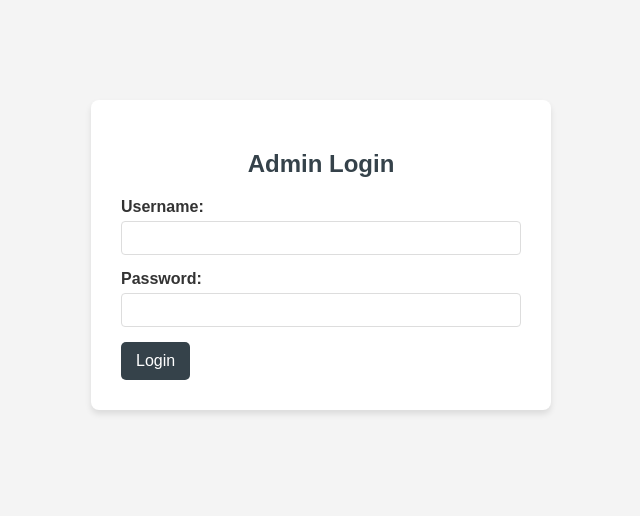
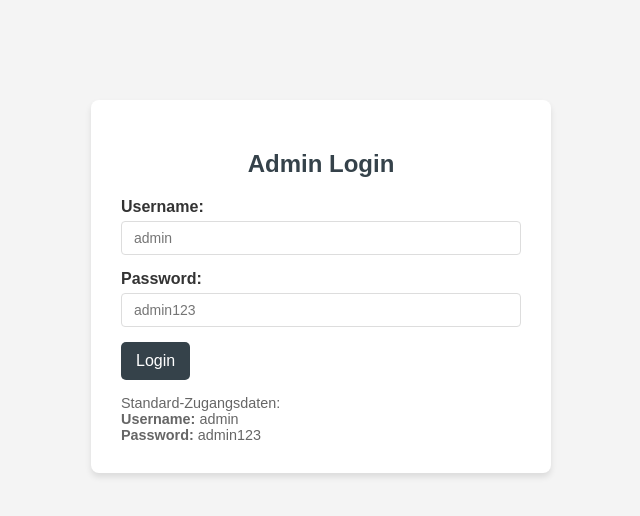
Before and after one commit to chris738/browsergame, a PHP site: page /admin.php in a window 1280 px wide. Shown: the top 516 px of the page, without its empty margins (319-959 px from the left). Run offline with PHP 8.4, Linux system fonts and the light colour scheme.

Commit message:
Fix admin login issue after new installation
Co-authored-by: chris738 <6369590+chris738@users.noreply.github.com>

```diff
--- a/admin.php
+++ b/admin.php
@@ -1,5 +1,16 @@
 <?php
 session_start();
+
+// Add some debugging for new installations
+if (isset($_GET['debug']) && $_GET['debug'] === 'session') {
+    echo "<pre>";
+    echo "Session debug info:\n";
+    echo "Session ID: " . session_id() . "\n";
+    echo "Session save path: " . session_save_path() . "\n";
+    echo "Session data: " . print_r($_SESSION, true) . "\n";
+    echo "</pre>";
+}
+
 require_once 'php/database.php';
 
 // Simple admin authentication
@@ -16,8 +27,10 @@ if ($_SERVER['REQUEST_METHOD'] === 'POST' && isset($_POST['login'])) {
     if ($username === $admin_username && $password === $admin_password) {
         $_SESSION['admin_logged_in'] = true;
         $isLoggedIn = true;
+        // Add a small delay to ensure session is written
+        usleep(100000); // 0.1 seconds
     } else {
-        $loginError = 'Invalid credentials';
+        $loginError = 'Ungültige Zugangsdaten. Verwende: admin / admin123';
     }
 }
 
@@ -49,13 +62,18 @@ if (!$isLoggedIn) {
         <form method="POST">
             <div class="form-group">
                 <label for="username">Username:</label>
-                <input type="text" id="username" name="username" required>
+                <input type="text" id="username" name="username" required placeholder="admin">
             </div>
             <div class="form-group">
                 <label for="password">Password:</label>
-                <input type="password" id="password" name="password" required>
+                <input type="password" id="password" name="password" required placeholder="admin123">
             </div>
             <button type="submit" name="login">Login</button>
+            <div style="margin-top: 15px; font-size: 0.9em; color: #666;">
+                Standard-Zugangsdaten:<br>
+                <strong>Username:</strong> admin<br>
+                <strong>Password:</strong> admin123
+            </div>
         </form>
     </div>
 </body>
--- a/php/admin-buildings.php
+++ b/php/admin-buildings.php
@@ -4,14 +4,14 @@ require_once 'database.php';
 
 // Check admin authentication
 if (!isset($_SESSION['admin_logged_in']) || $_SESSION['admin_logged_in'] !== true) {
-    header('Location: admin.php');
+    header('Location: ../admin.php');
     exit;
 }
 
 // Handle logout
 if (isset($_GET['logout'])) {
     session_destroy();
-    header('Location: admin.php');
+    header('Location: ../admin.php');
     exit;
 }
 
--- a/php/admin-overview.php
+++ b/php/admin-overview.php
@@ -4,14 +4,14 @@ require_once 'database.php';
 
 // Check admin authentication
 if (!isset($_SESSION['admin_logged_in']) || $_SESSION['admin_logged_in'] !== true) {
-    header('Location: admin.php');
+    header('Location: ../admin.php');
     exit;
 }
 
 // Handle logout
 if (isset($_GET['logout'])) {
     session_destroy();
-    header('Location: admin.php');
+    header('Location: ../admin.php');
     exit;
 }
 
```
